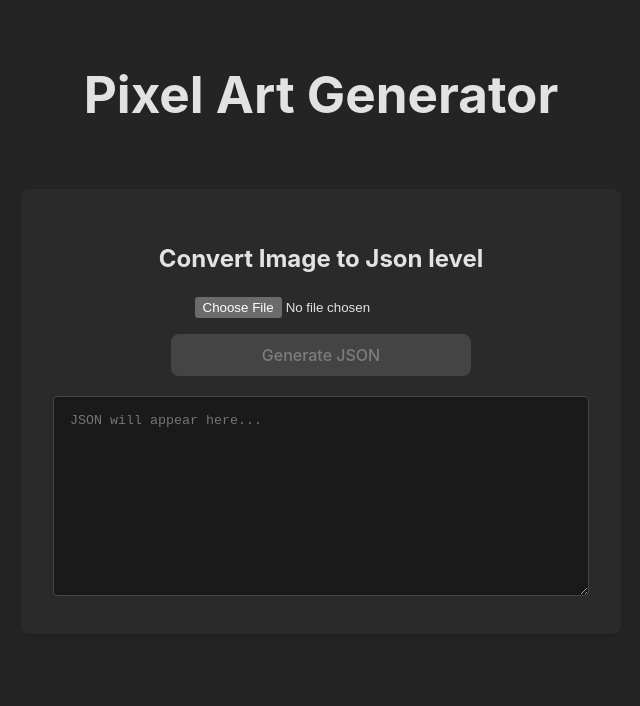
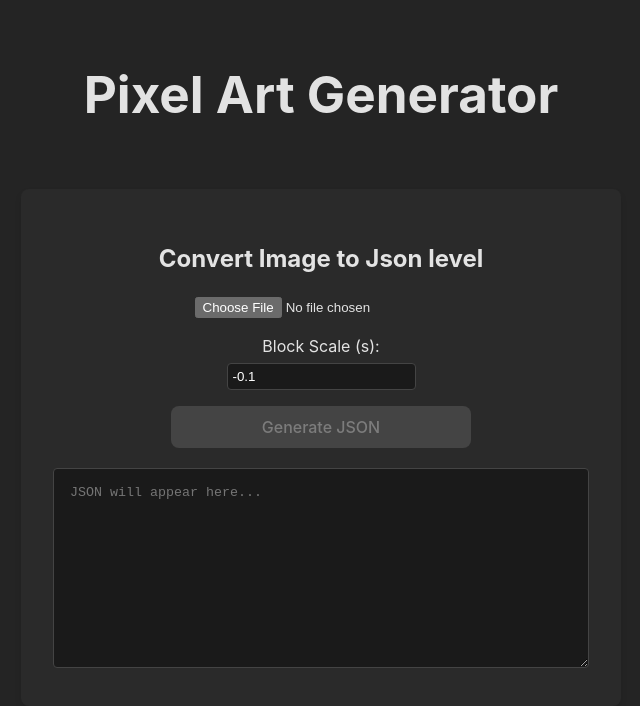
Before and after one commit to eskelt/flappy-goose-utilities, a React (Vite) app: page / in a window 1280 px wide. Shown: the top 706 px of the page, without its empty margins (319-959 px from the left). Built offline with nearby package versions, Linux system fonts and the light colour scheme.

Commit message:
Custom scale

```diff
--- a/src/components/ImageConverter.tsx
+++ b/src/components/ImageConverter.tsx
@@ -1,7 +1,6 @@
 import React, { useState } from 'react';
 
 const MAX_BLOCKS = 2000;
-const PIXEL_SPACING = 5;
 
 export const ImageConverter: React.FC = () => {
   const [previewUrl, setPreviewUrl] = useState<string | null>(null);
@@ -9,6 +8,7 @@ export const ImageConverter: React.FC = () => {
   const [imageBitmap, setImageBitmap] = useState<ImageBitmap | null>(null);
   const [isGenerating, setIsGenerating] = useState(false);
   const [blockCount, setBlockCount] = useState<number | null>(null);
+  const [sValue, setSValue] = useState<number>(-0.1);
 
   const handleFileChange = async (e: React.ChangeEvent<HTMLInputElement>) => {
     const file = e.target.files?.[0];
@@ -52,6 +52,10 @@ export const ImageConverter: React.FC = () => {
         ctx.drawImage(imageBitmap, 0, 0, width, height);
         const imgData = ctx.getImageData(0, 0, width, height).data;
 
+        // Calculate pixel spacing based on sValue
+        // Base reference: s = -0.1 corresponds to spacing = 4
+        const pixelSpacing = Math.abs(4 * (sValue / -0.1));
+
         const genericObjects = [];
         for (let y = 0; y < height; y++) {
             for (let x = 0; x < width; x++) {
@@ -65,10 +69,10 @@ export const ImageConverter: React.FC = () => {
 
             genericObjects.push({
                 type: 'colorBlock',
-                x: x * PIXEL_SPACING,
-                y: y * PIXEL_SPACING,
+                x: x * pixelSpacing,
+                y: y * pixelSpacing,
                 color: `#${r.toString(16).padStart(2, '0')}${g.toString(16).padStart(2, '0')}${b.toString(16).padStart(2, '0')}`,
-                s: -0.1
+                s: sValue
             });
             }
         }
@@ -141,6 +145,18 @@ export const ImageConverter: React.FC = () => {
         <input type="file" accept="image/*" onChange={handleFileChange} />
       </div>
 
+      <div className="input-group" style={{ display: 'flex', flexDirection: 'column', alignItems: 'center', gap: '5px' }}>
+        <label htmlFor="s-value">Block Scale (s):</label>
+        <input
+          id="s-value"
+          type="number"
+          step="0.1"
+          value={sValue}
+          onChange={(e) => setSValue(parseFloat(e.target.value))}
+          style={{ padding: '5px', borderRadius: '4px', border: '1px solid #444', background: '#1a1a1a', color: 'white' }}
+        />
+      </div>
+
       {previewUrl && (
         <div className="preview">
           <img src={previewUrl} alt="Preview" style={{ maxWidth: '300px', display: 'block', margin: '1em 0' }} />
```
